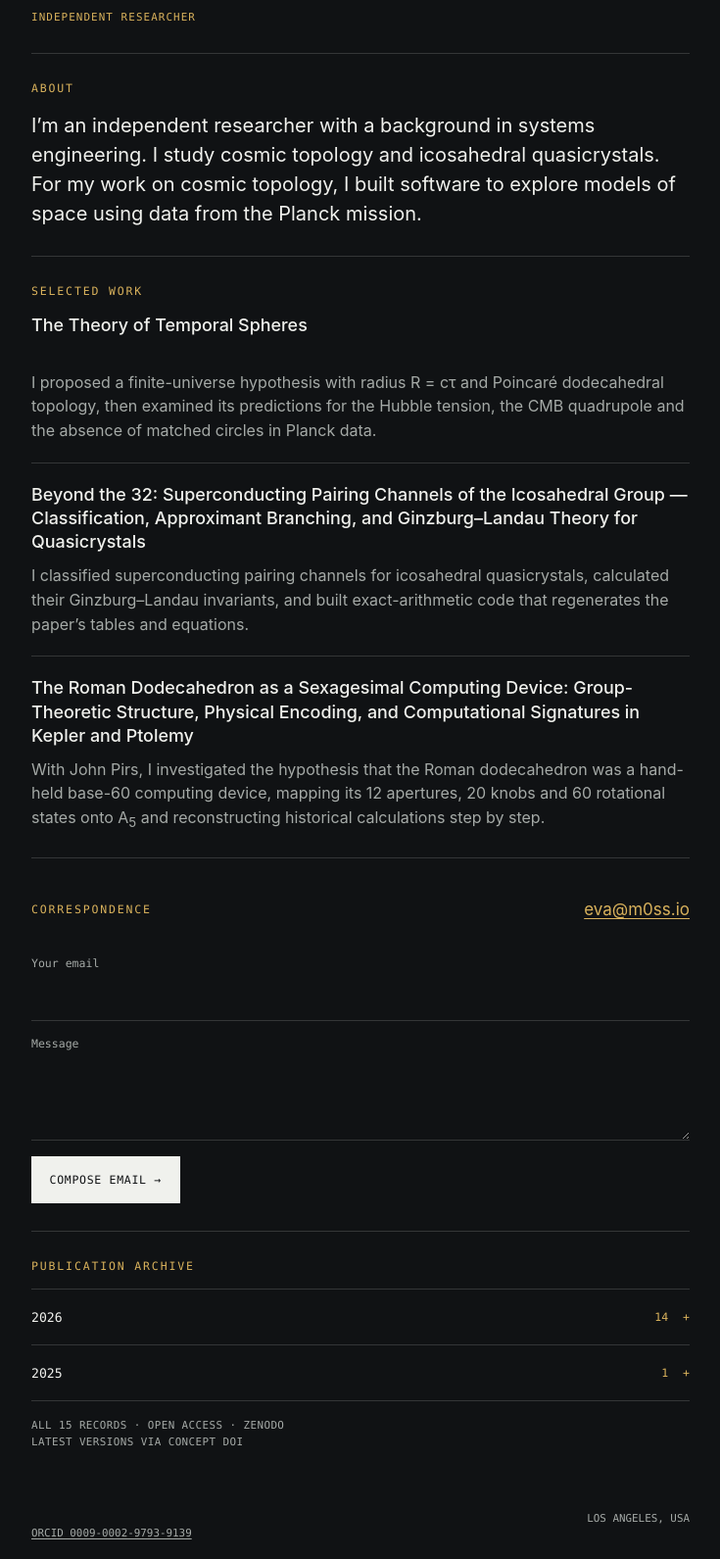
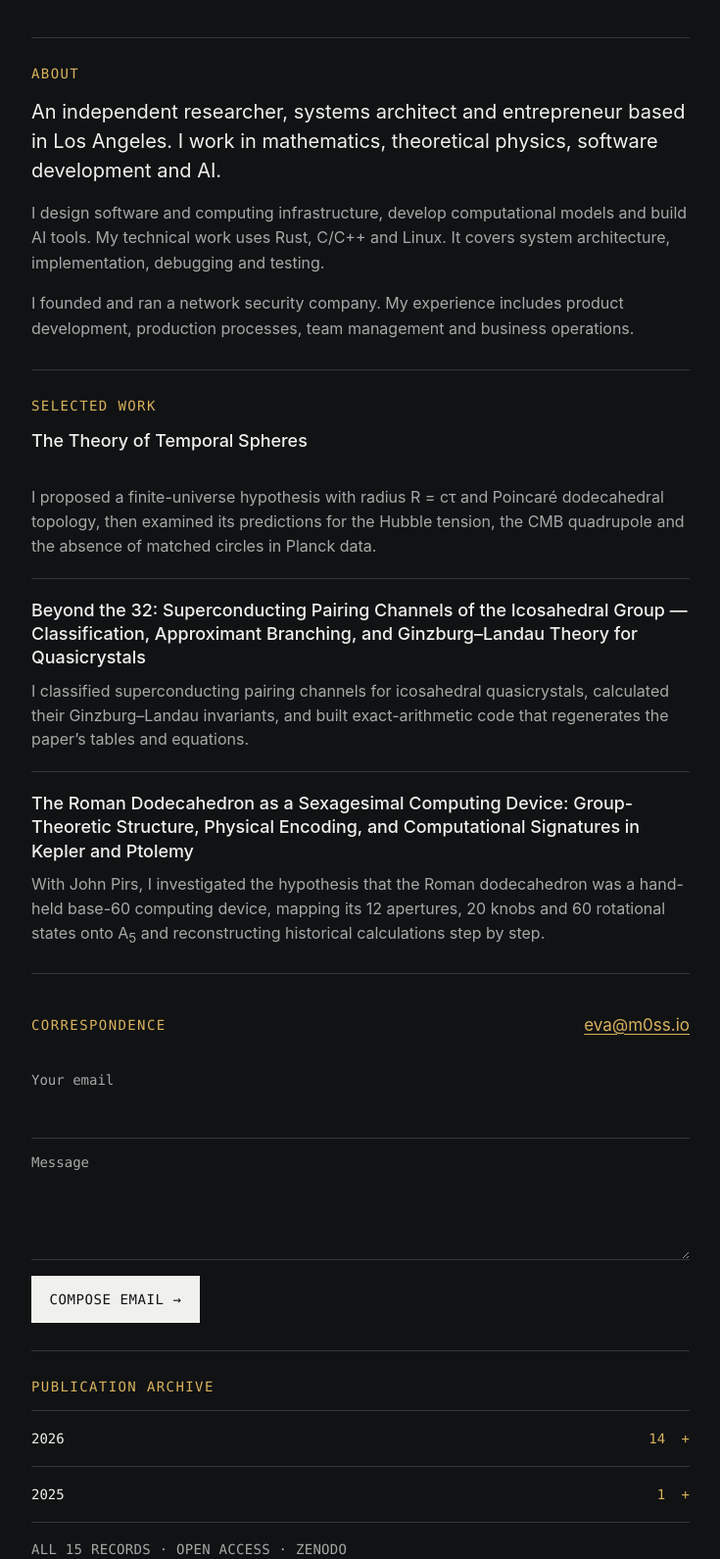
Before and after one commit to psldm/psldm.github.io, a plain HTML site: page index.html in a window 1280 px wide. Shown: the part 389-1980 px from the top of the page at 98% size, without its empty margins (272-1007 px from the left). Drawn offline with Linux system fonts and the light colour scheme.

Commit message:
Update the biography and mobile typography

```diff
--- a/index.html
+++ b/index.html
@@ -3,8 +3,8 @@
 <head>
 <meta charset="utf-8">
 <meta name="viewport" content="width=device-width, initial-scale=1">
-<title>Eva Moss &#8212; Cosmic Topology and Quasicrystals</title>
-<meta name="description" content="Eva Moss, independent researcher with a background in systems engineering. Cosmic topology, icosahedral quasicrystals, and software for exploring models of space using Planck mission data.">
+<title>Eva Moss &#8212; Researcher and Systems Architect</title>
+<meta name="description" content="Eva Moss is an independent researcher, systems architect and entrepreneur in Los Angeles, working across mathematics, theoretical physics, software development and AI.">
 <meta name="author" content="Eva Moss">
 <meta name="theme-color" content="#101214">
 <meta name="color-scheme" content="dark">
@@ -15,8 +15,8 @@
 
 <meta property="og:type" content="profile">
 <meta property="og:site_name" content="Eva Moss">
-<meta property="og:title" content="Eva Moss &#8212; Cosmic Topology and Quasicrystals">
-<meta property="og:description" content="Eva Moss, independent researcher with a background in systems engineering. Cosmic topology, icosahedral quasicrystals, and software for exploring models of space using Planck mission data.">
+<meta property="og:title" content="Eva Moss &#8212; Researcher and Systems Architect">
+<meta property="og:description" content="Eva Moss is an independent researcher, systems architect and entrepreneur in Los Angeles, working across mathematics, theoretical physics, software development and AI.">
 <meta property="og:url" content="https://m0ss.io/">
 <meta property="og:image" content="https://m0ss.io/og.jpg">
 <meta property="og:image:type" content="image/jpeg">
@@ -27,8 +27,8 @@
 <meta property="profile:first_name" content="Eva">
 <meta property="profile:last_name" content="Moss">
 <meta name="twitter:card" content="summary_large_image">
-<meta name="twitter:title" content="Eva Moss &#8212; Cosmic Topology and Quasicrystals">
-<meta name="twitter:description" content="Eva Moss, independent researcher with a background in systems engineering. Cosmic topology, icosahedral quasicrystals, and software for exploring models of space using Planck mission data.">
+<meta name="twitter:title" content="Eva Moss &#8212; Researcher and Systems Architect">
+<meta name="twitter:description" content="Eva Moss is an independent researcher, systems architect and entrepreneur in Los Angeles, working across mathematics, theoretical physics, software development and AI.">
 <meta name="twitter:image" content="https://m0ss.io/og.jpg">
 <meta name="twitter:image:alt" content="Eva Moss, independent researcher, beside a gold dodecahedron">
 
@@ -44,8 +44,8 @@
     "name": "Eva Moss",
     "url": "https://m0ss.io/",
     "email": "mailto:eva@m0ss.io",
-    "jobTitle": "Independent researcher",
-    "description": "Eva Moss, independent researcher with a background in systems engineering. Cosmic topology, icosahedral quasicrystals, and software for exploring models of space using Planck mission data.",
+    "jobTitle": "Independent researcher, systems architect and entrepreneur",
+    "description": "Eva Moss is an independent researcher, systems architect and entrepreneur in Los Angeles, working across mathematics, theoretical physics, software development and AI.",
     "identifier": {
       "@type": "PropertyValue",
       "propertyID": "ORCID",
@@ -59,7 +59,9 @@
       "Cosmic topology",
       "Base 60",
       "Quasicrystals",
-      "Genetic code"
+      "Genetic code",
+      "Software development",
+      "Artificial intelligence"
     ]
   }
 }
@@ -86,8 +88,8 @@
   .skip{position:fixed;top:.75rem;left:.75rem;z-index:2;min-height:48px;display:inline-flex;align-items:center;padding:.6rem .9rem;background:var(--ink);color:var(--paper);transform:translateY(-200%)}
   .skip:focus{transform:none}
 
-  .masthead{min-height:56px;display:flex;align-items:center;gap:.5rem;border-bottom:1px solid var(--line);font:.68rem var(--mono);letter-spacing:.06em}
-  .brand{margin-right:auto;color:var(--ink);font-weight:600;letter-spacing:.16em}
+  .masthead{min-height:56px;display:flex;align-items:center;gap:.25rem;border-bottom:1px solid var(--line);font:.875rem var(--mono);letter-spacing:.02em}
+  .brand{margin-right:auto;color:var(--ink);font-weight:600;letter-spacing:.12em}
   .masthead nav{display:flex;gap:.1rem}
   .masthead a{min-width:48px;min-height:48px;display:inline-flex;align-items:center;justify-content:center;color:var(--dim);text-decoration:none}
   .masthead a:hover{color:var(--bronze)}
@@ -95,7 +97,6 @@
 
   .hero{display:flex;flex-direction:column;align-items:flex-start;gap:0;padding:20px 0 28px;border-top:0}
   h1{margin:0 0 .75rem;font-family:var(--signature);font-size:clamp(2.8rem,13vw,4.25rem);font-weight:400;line-height:.98;letter-spacing:-.035em}
-  .role{margin:0;color:var(--bronze);font:.68rem/1.5 var(--mono);letter-spacing:.1em;text-transform:uppercase}
   .stage{order:-1;align-self:center;width:min(62vw,232px);aspect-ratio:1;margin-bottom:12px;cursor:grab;touch-action:pan-y;user-select:none;-webkit-user-select:none;-webkit-tap-highlight-color:transparent}
   .stage.dragging{cursor:grabbing}
   .stage:focus-visible{outline:2px solid var(--bronze);outline-offset:.35rem;border-radius:50%}
@@ -104,15 +105,16 @@
   .edges{fill:none;stroke:var(--bronze);stroke-width:1;stroke-linecap:round;stroke-linejoin:round;vector-effect:non-scaling-stroke;opacity:.85}
 
   section{padding:clamp(1.75rem,3.5vh,2.75rem) 0;border-top:1px solid var(--line)}
-  .eyebrow{margin:0 0 1rem;color:var(--bronze);font:500 .72rem var(--mono);letter-spacing:.16em;text-transform:uppercase}
+  .eyebrow{margin:0 0 1rem;color:var(--bronze);font:500 .875rem var(--mono);letter-spacing:.1em;text-transform:uppercase}
   .about p{margin:0;font-size:clamp(1.05rem,4.4vw,1.25rem);line-height:1.5}
+  .about p+p{margin-top:1rem;color:var(--dim);font-size:1rem;line-height:1.6}
   .selected{list-style:none;margin:0;padding:0}
   .selected li+li{margin-top:1.25rem;padding-top:1.25rem;border-top:1px solid var(--line)}
   .selected .title{font-size:1.12rem}
   .summary{margin:.6rem 0 0;color:var(--dim);font-size:1rem;line-height:1.55}
   .title{min-height:48px;display:block;color:var(--ink);text-decoration:none;font-size:1.12rem;font-weight:500;line-height:1.35}
   .title:hover{color:var(--bronze)}
-  .meta{display:block;margin-top:.5rem;color:var(--dim);font:.72rem/1.6 var(--mono);letter-spacing:.01em}
+  .meta{display:block;margin-top:.5rem;color:var(--dim);font:.875rem/1.6 var(--mono);letter-spacing:.01em}
   sub{line-height:0}
 
   .contact-line{display:flex;flex-wrap:wrap;justify-content:space-between;align-items:center;gap:1rem}
@@ -120,27 +122,27 @@
   .contact-line>a,.meta a,footer a{display:inline-flex;align-items:center;min-width:48px;min-height:48px}
   form{display:grid;gap:1rem;margin-top:1.5rem}
   .field{display:grid;gap:.25rem}
-  label{color:var(--dim);font:.72rem var(--mono)}
+  label{color:var(--dim);font:.875rem var(--mono)}
   input,textarea{width:100%;border:0;border-bottom:1px solid var(--line);border-radius:0;background:transparent;color:var(--ink);padding:.55rem 0;font:1rem var(--display);resize:vertical}
   input{min-height:48px}
   input:focus,textarea:focus{border-bottom-color:var(--bronze)}
   textarea{min-height:5.5rem}
-  button{justify-self:start;min-height:48px;border:1px solid var(--ink);background:var(--ink);color:var(--paper);padding:.75rem 1.1rem;font:.72rem var(--mono);letter-spacing:.06em;cursor:pointer}
+  button{justify-self:start;min-height:48px;border:1px solid var(--ink);background:var(--ink);color:var(--paper);padding:.75rem 1.1rem;font:.875rem var(--mono);letter-spacing:.04em;cursor:pointer}
   button:hover{background:var(--bronze);border-color:var(--bronze)}
 
   details{border-top:1px solid var(--line)}
   details:last-of-type{border-bottom:1px solid var(--line)}
-  summary{min-height:56px;display:flex;align-items:center;justify-content:space-between;gap:1rem;list-style:none;font:.82rem var(--mono);cursor:pointer}
+  summary{min-height:56px;display:flex;align-items:center;justify-content:space-between;gap:1rem;list-style:none;font:.875rem var(--mono);cursor:pointer}
   summary::-webkit-details-marker{display:none}
-  .count{color:var(--bronze);font-size:.72rem}
+  .count{color:var(--bronze);font-size:.875rem}
   .plus{display:inline-block;margin-left:.5rem;transition:transform .2s ease}
   details[open] .plus{transform:rotate(45deg)}
   details::details-content{block-size:0;overflow:hidden;transition:block-size .24s ease,content-visibility .24s allow-discrete}
   details[open]::details-content{block-size:auto}
   .works{list-style:none;margin:0;padding:0 0 .75rem}
   .works li{padding:1.15rem 0;border-top:1px solid var(--line)}
-  .archive-note{margin:1rem 0 0;color:var(--dim);font:.68rem/1.6 var(--mono);letter-spacing:.04em}
-  footer{display:flex;flex-wrap:wrap;justify-content:space-between;gap:.75rem 1rem;padding:2rem 0 2.5rem;color:var(--dim);font:.68rem/1.6 var(--mono)}
+  .archive-note{margin:1rem 0 0;color:var(--dim);font:.875rem/1.6 var(--mono);letter-spacing:.02em}
+  footer{display:flex;flex-wrap:wrap;justify-content:space-between;gap:.75rem 1rem;padding:2rem 0 2.5rem;color:var(--dim);font:.875rem/1.6 var(--mono)}
   footer a{color:var(--dim)}
 
   @media (max-width:22rem){
@@ -168,7 +170,6 @@
     <section class="hero" aria-labelledby="author-name">
       <div>
         <h1 id="author-name" aria-label="Eva Moss">&#926;&#965;&#945;&nbsp;M&#963;&#962;&#962;</h1>
-        <p class="role">Independent researcher</p>
       </div>
       <div class="stage" id="stage" tabindex="0" role="application" aria-label="Dodecahedron. Drag, or use the arrow keys, to turn it." aria-keyshortcuts="ArrowUp ArrowDown ArrowLeft ArrowRight">
         <svg id="dod" viewBox="-1.1 -1.1 2.2 2.2" aria-hidden="true" focusable="false">
@@ -193,9 +194,13 @@
 
     <section class="about" aria-labelledby="about-title">
       <h2 class="eyebrow" id="about-title">About</h2>
-      <p>I&#8217;m an independent researcher with a background in systems engineering.
-      I study cosmic topology and icosahedral quasicrystals. For my work on cosmic topology,
-      I built software to explore models of space using data from the Planck mission.</p>
+      <p>An independent researcher, systems architect and entrepreneur based in Los Angeles.
+      I work in mathematics, theoretical physics, software development and AI.</p>
+      <p>I design software and computing infrastructure, develop computational models and build
+      AI tools. My technical work uses Rust, C/C++ and Linux. It covers system architecture,
+      implementation, debugging and testing.</p>
+      <p>I founded and ran a network security company. My experience includes product
+      development, production processes, team management and business operations.</p>
     </section>
 
     <section aria-labelledby="selected-title">
```
Also changed, not shown: og.jpg, 1 other file.
